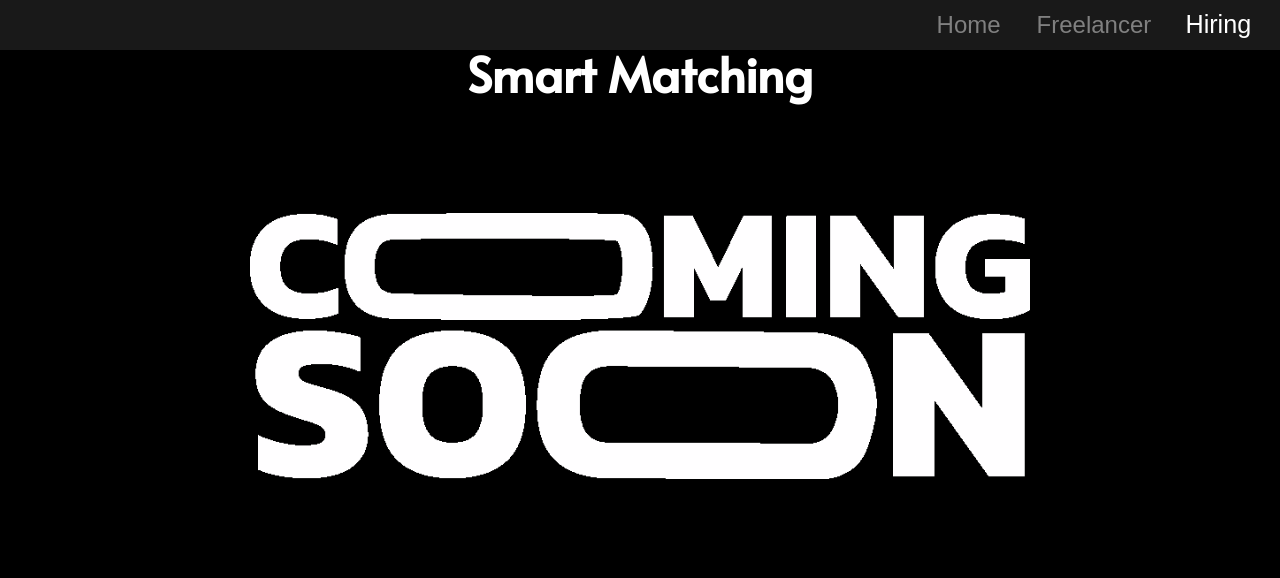
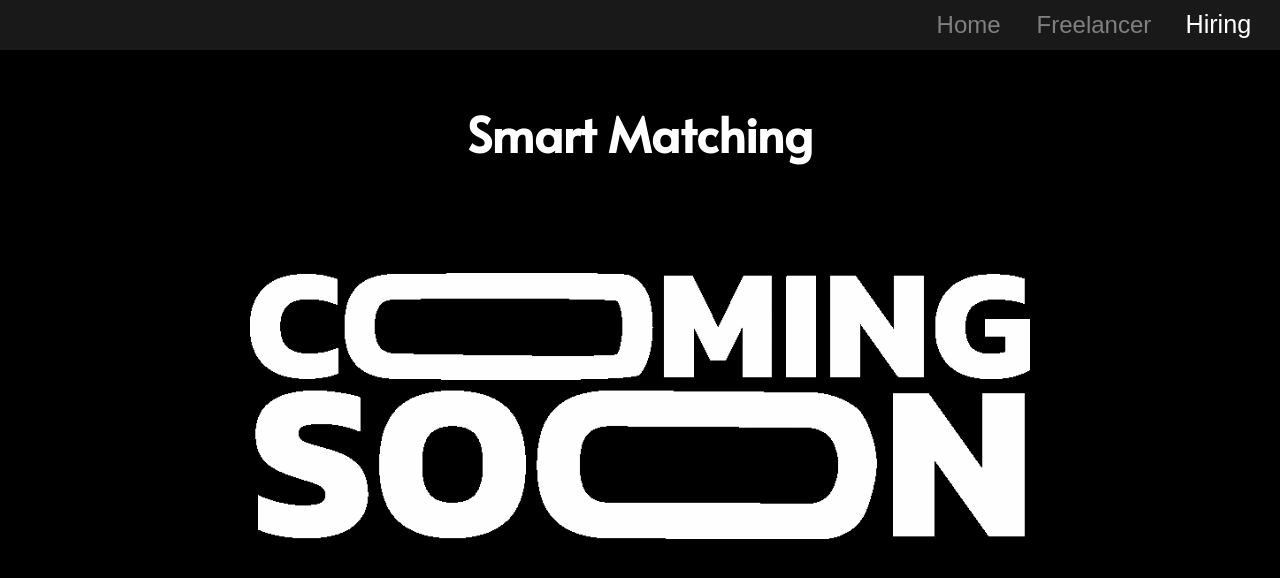
Before and after one commit to FOVY-Colelpis/fovy-frontend, a Next.js app: page /hiring in a window 1280 px wide. Shown: the top 578 px of the page. Built offline with nearby package versions, Linux system fonts and the light colour scheme.

Commit message:
Optimize hiring header

```diff
--- a/src/components/HiringSection.tsx
+++ b/src/components/HiringSection.tsx
@@ -7,7 +7,7 @@ export default function ComingSoonSection() {
     <section className="bg-[black] text-[white] min-h-screen flex flex-col items-center relative">
       {/* Content */}
       <div className="relative text-center z-10">
-        <h2 className="text-[48px] font-medium mb-[100px]">
+        <h2 className="text-[48px] font-medium my-[100px]">
           Smart Matching
         </h2>
       </div>
```
